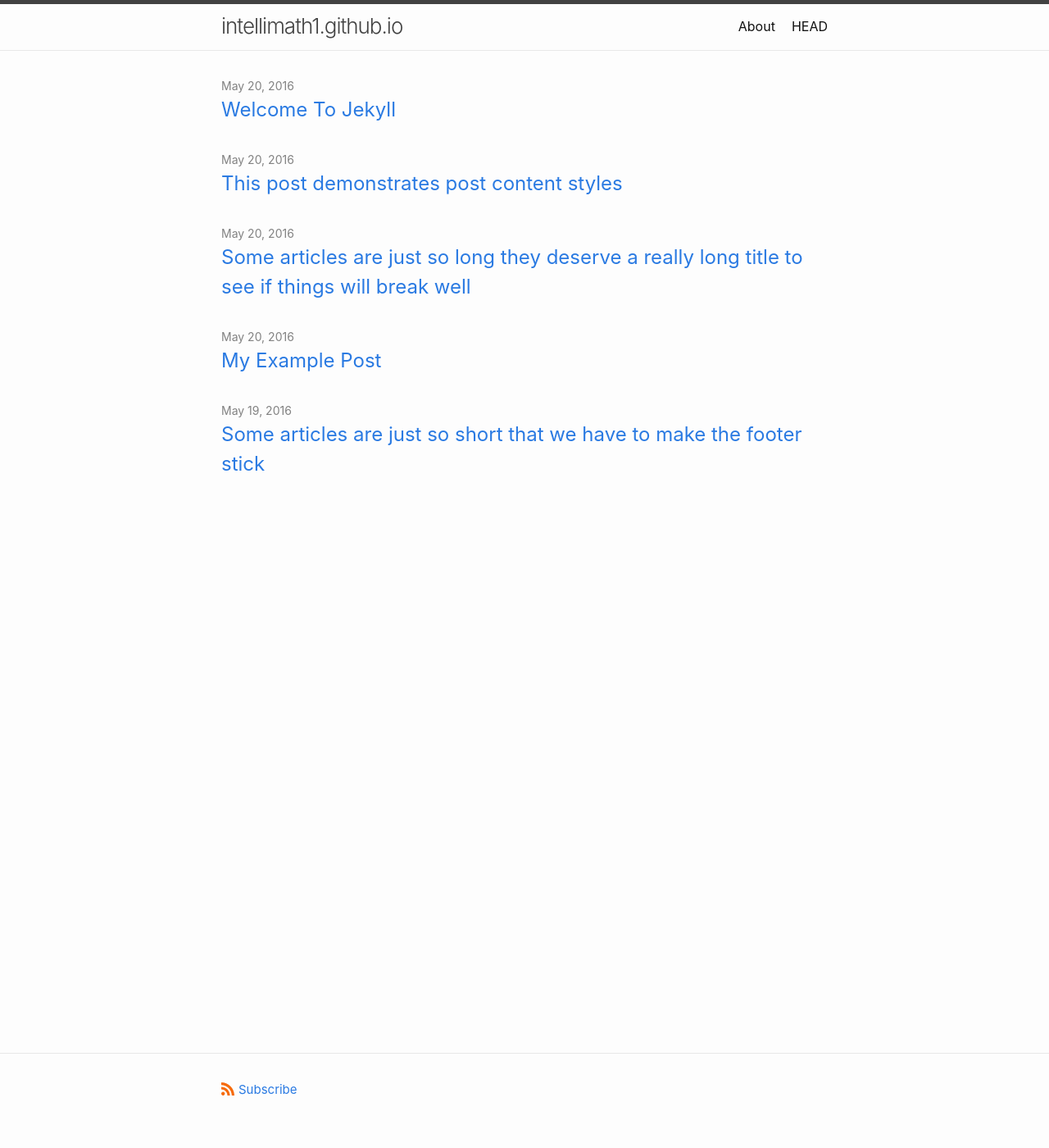
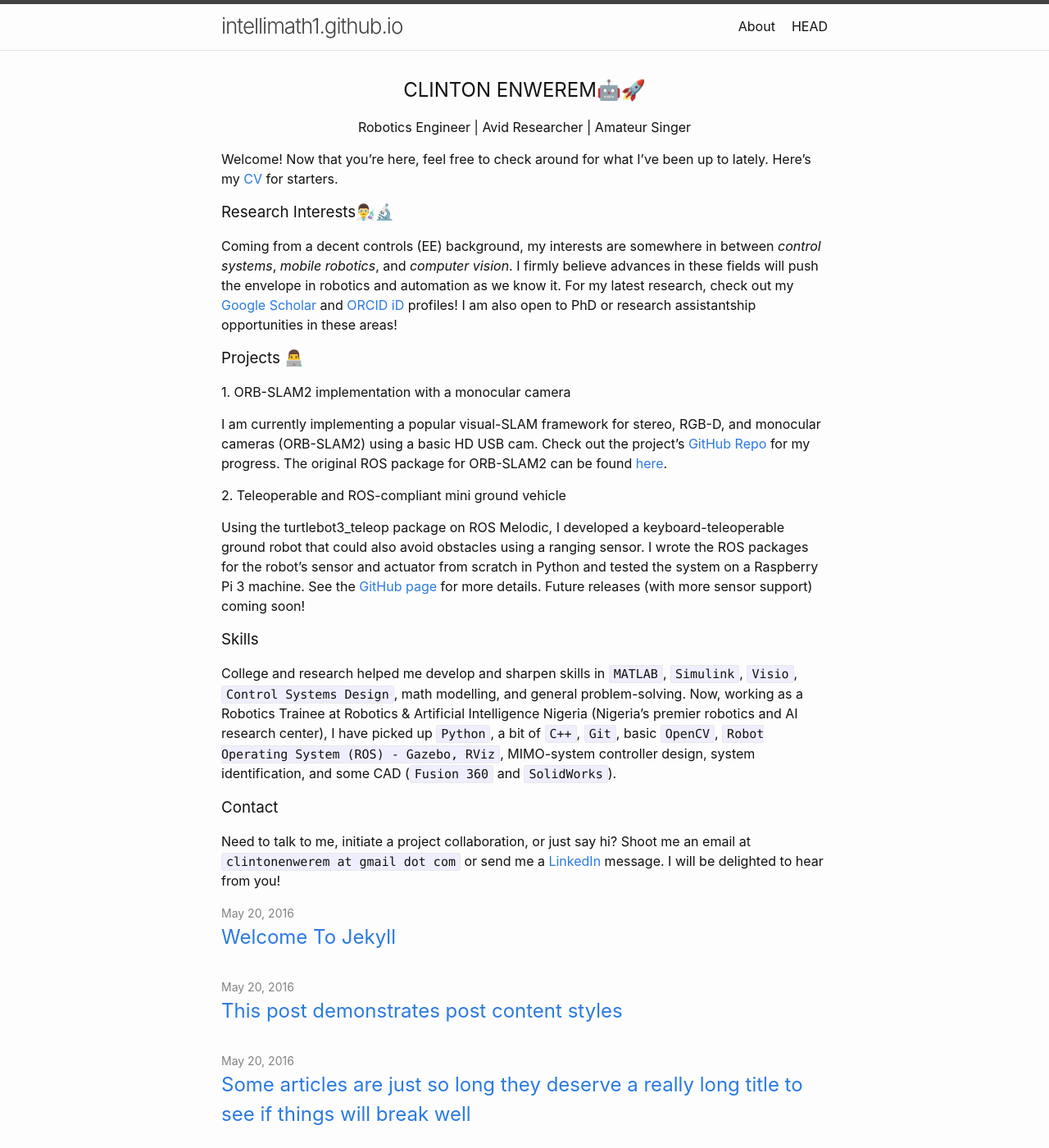
Before and after one commit to intellimath1/intellimath1.github.io, a Jekyll site: the page built from index.md, in a window 1280 px wide and 1400 px high. Shown: the whole window at 82% size. Built offline with Jekyll 4.4.1, drawn with Linux system fonts in a browser that asks for light colours.

Commit message:
Update index.md

```diff
--- a/index.md
+++ b/index.md
@@ -7,3 +7,27 @@
 #
 layout: home
 ---
+<h2 align = "center"> CLINTON ENWEREM🤖🚀 </h2>
+<p align = "center"> Robotics Engineer | Avid Researcher | Amateur Singer </p>
+
+Welcome! Now that you're here, feel free to check around for what I've been up to lately.
+Here's my [CV](docs/CV_1.pdf) for starters.
+
+### Research Interests👨‍🔬🔬
+
+Coming from a decent controls (EE) background, my interests are somewhere in between _control systems_, _mobile robotics_, and _computer vision_. I firmly believe advances in these fields will push the envelope in robotics and automation as we know it. For my latest research, check out my [Google Scholar](https://scholar.google.com/citations?user=fnsAFv8AAAAJ&hl=en) and [ORCID iD](https://orcid.org/0000-0002-4239-2941) profiles! I am also open to PhD or research assistantship opportunities in these areas!
+
+### Projects 👨‍💻
+#### 1. ORB-SLAM2 implementation with a monocular camera
+I am currently implementing a popular visual-SLAM framework for stereo, RGB-D, and monocular cameras (ORB-SLAM2) using a basic HD USB cam. Check out the project's [GitHub Repo](https://github.com/intellimath1/ORB-SLAM2-with-monocular-camera) for my progress. The original ROS package for ORB-SLAM2 can be found [here](https://github.com/appliedAI-Initiative/orb_slam_2_ros).
+
+#### 2. Teleoperable and ROS-compliant mini ground vehicle
+Using the turtlebot3_teleop package on ROS Melodic, I developed a keyboard-teleoperable ground robot that could also avoid obstacles using a ranging sensor. I wrote the ROS packages for the robot's sensor and actuator from scratch in Python and tested the system on a Raspberry Pi 3 machine. See the [GitHub page](https://github.com/intellimath1/robot_car_ros) for more details. Future releases (with more sensor support) coming soon!
+
+### Skills
+
+College and research helped me develop and sharpen skills in `MATLAB`, `Simulink`, `Visio`, `Control Systems Design`, math modelling, and general problem-solving. Now, working as a Robotics Trainee at Robotics & Artificial Intelligence Nigeria (Nigeria's premier robotics and AI research center), I have picked up `Python`, a bit of `C++`, `Git`, basic `OpenCV`, `Robot Operating System (ROS) - Gazebo, RViz`, MIMO-system controller design, system identification, and some CAD (`Fusion 360` and `SolidWorks`).
+
+### Contact
+
+Need to talk to me, initiate a project collaboration, or just say hi? Shoot me an email at `clintonenwerem at gmail dot com` or send me a [LinkedIn](https://www.linkedin.com/in/clinton-enwerem-a17715b1/) message. I will be delighted to hear from you!
```
